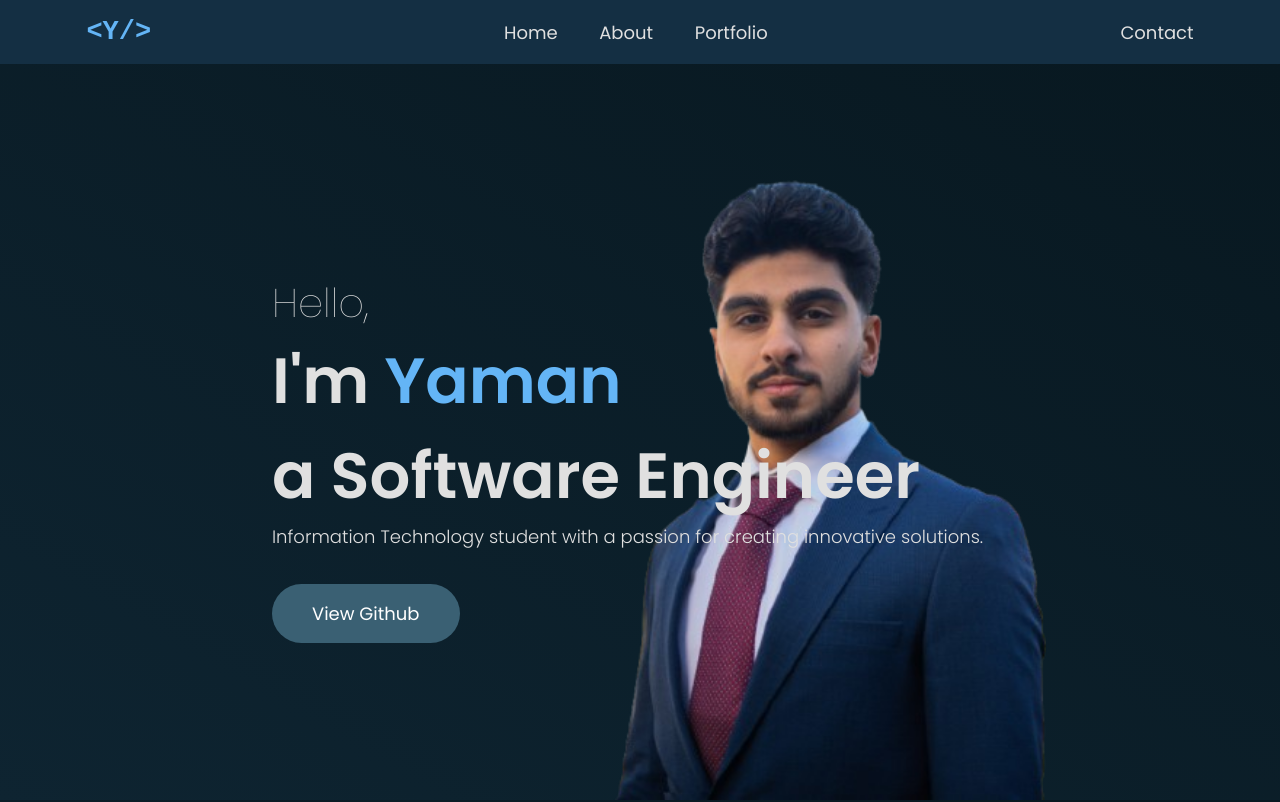
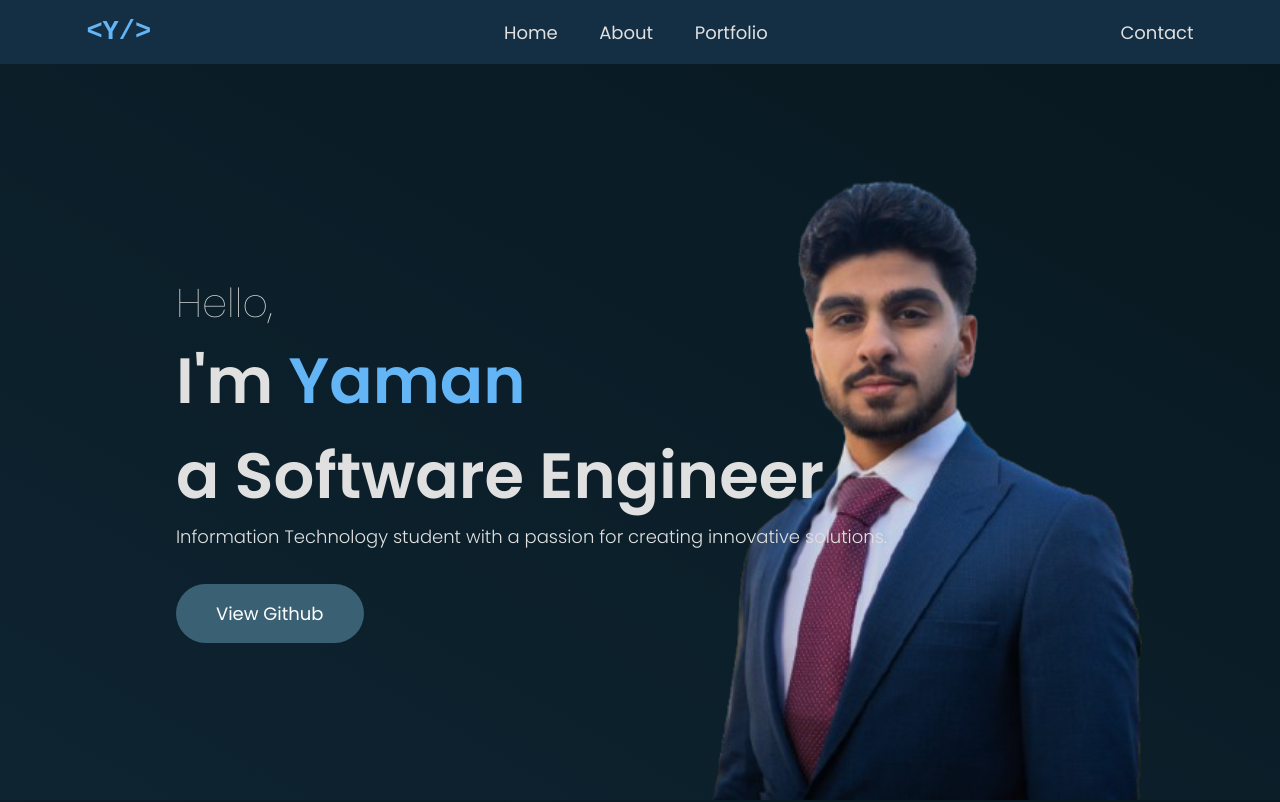
Before and after one commit to yhannineh/portfolio, a React (Create React App) app: page / in a window 1280 px wide. Shown: the top 802 px of the page. Built offline with nearby package versions, Linux system fonts and the light colour scheme; no server answers.

Commit message:
Fixed last issue in into responsiveness

```diff
--- a/src/components/Intro/intro.css
+++ b/src/components/Intro/intro.css
@@ -4,7 +4,7 @@
 #intro {
     height: calc(100vh - 4rem);
     width: 100vw;
-    max-width: 75vw;
+    max-width: 90vw;
     margin: 0 auto;
     overflow: hidden;
     display: flex;
```
